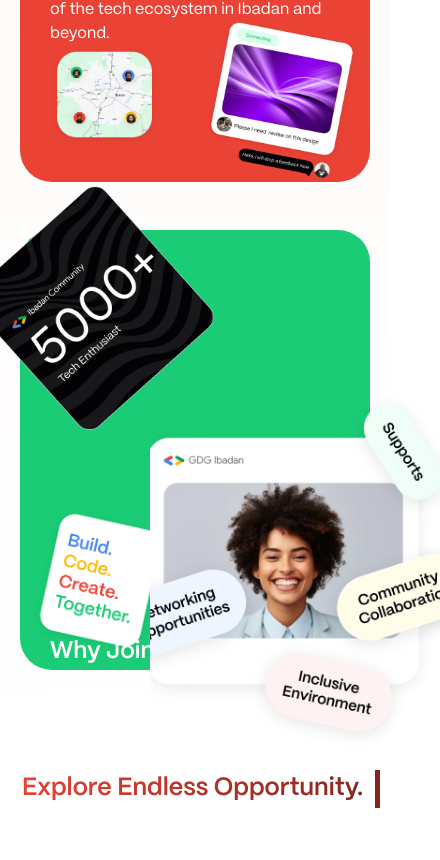
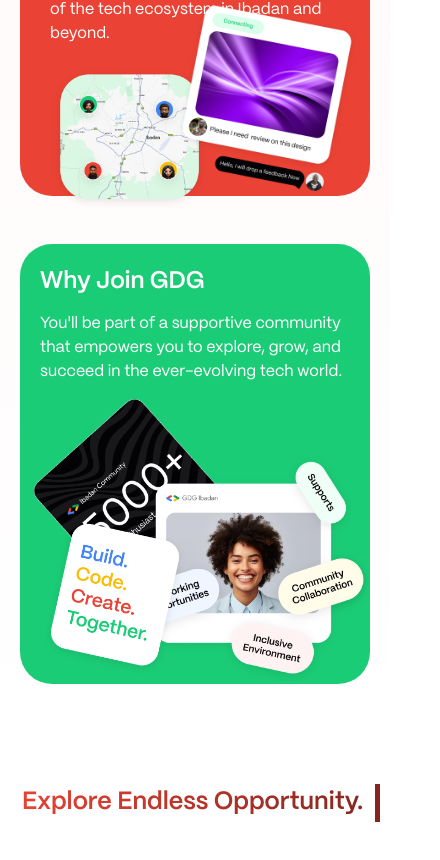
Before and after one commit to gdg-ibadan01/website, a Nuxt app: page / in a window 390 px wide. Shown: the part 1984-2844 px from the top of the page, 440 px wide, since content can reach past the window. Built offline with nearby package versions, Linux system fonts and the light colour scheme.

Commit message:
fix: our mission section responsiveness done

```diff
--- a/components/Homepage/Mission/index.vue
+++ b/components/Homepage/Mission/index.vue
@@ -9,28 +9,16 @@
 
 			<div class="flex justify-between flex-wrap">
 				<div
-					class="lg:w-[433px] w-[100%] lg:h-[800px] h-[750px] py-[30px] rounded-[32px] bg-blue-500 px-0 lg:px-[27px] lg:py-[17px] relative mb-[28px] lg:mb-[0] flex flex-col-reverse lg:flex-col"
-				>
+					class="lg:w-[433px] w-[100%] lg:h-[800px] h-[750px] py-[30px] rounded-[32px] bg-blue-500 px-0 lg:px-[27px] lg:py-[17px] relative mb-[28px] lg:mb-[0] flex flex-col-reverse lg:flex-col">
 					<div class="relative w-[100%] h-[500px]">
-						<img
-							src="~/assets/images/overlay-img-3.png"
-							alt=""
-							class="absolute z-30 bottom-[0px]"
-						>
-						<img
-							src="~/assets/images/overlay-img-2.png"
-							alt=""
-							class="absolute z-20 bottom-0 lg:bottom-[50px] right-[30px] w-[204px] h-[390px] object-cover"
-						>
-						<img
-							src="~/assets/images/overlay-img-1.png"
-							alt=""
-							class="absolute top-0 lg:top-[-50px] right-[15px] lg:right-0 z-10"
-						>
+						<img src="~/assets/images/overlay-img-3.png" alt="" class="absolute z-30 bottom-[0px]">
+						<img src="~/assets/images/overlay-img-2.png" alt=""
+							class="absolute z-20 bottom-0 lg:bottom-[50px] right-[30px] w-[204px] h-[390px] object-cover">
+						<img src="~/assets/images/overlay-img-1.png" alt=""
+							class="absolute top-0 lg:top-[-50px] right-[15px] lg:right-0 z-10">
 					</div>
 					<div
-						class="lg:absolute static lg:bottom-[82px] bottom-0 max-w-[339px] px-[20px] lg:px-0 mb-5 lg:mb-0"
-					>
+						class="lg:absolute static lg:bottom-[82px] bottom-0 max-w-[339px] px-[20px] lg:px-0 mb-5 lg:mb-0">
 						<h2 class="text-[36px] text-white-primary mb-[18px] font-semibold">
 							About us
 						</h2>
@@ -42,24 +30,16 @@
 					</div>
 				</div>
 				<div class="w-[711px] h='100% flex flex-col justify-between items-center">
-					<div class="bg-orange-500 py-[36px] px-[30px] relative w-[100%] rounded-[32px] mb-[48px]">
+					<div class="bg-orange-500 py-[36px] px-[30px] relative w-[100%] h-[402px] lg:h-auto rounded-[32px] mb-[48px]">
 						<div
-							class="absolute lg:right-[10px] right-[10px] lg:top-[-100px] bottom-[0] w-[156px] lg:w-[352px] lg:h-[393px]"
-						>
-							<img
-								src="~/assets/images/review-image.png"
-								alt=""
-								class="w-[100%] object-cover h-[100%]"
-							>
+							class="absolute lg:right-[10px] right-[10px] lg:top-[-100px] bottom-[0] w-[186px] lg:w-[352px] lg:h-[393px]">
+							<img src="~/assets/images/review-image.png" alt="" class="w-[100%] object-cover h-[100%]">
 						</div>
 						<div class="flex lg:flex-col flex-col-reverse">
-							<div class="w-[109px] lg:w-[216px]">
-								<img
-									src="~/assets/images/map-2.png"
-									alt=""
-								>
+							<div class="w-[159px] lg:w-[216px]">
+								<img src="~/assets/images/map-2.png" alt="">
 							</div>
-							<div>
+							<div class="mb-5 lg:mb-0">
 								<h2 class="mb-[12px] text-white-primary lg:text-[36px] text-[24px] font-semibold">
 									Our Mission
 								</h2>
@@ -73,37 +53,30 @@
 							</div>
 						</div>
 					</div>
-					<div
-						class="bg-green-500 py-[36px] lg:h-[360px] h-[440px] px-[30px] relative w-[100%] rounded-[32px] lg:flex-col flex-col"
-					>
-						<div
-							class=" absolute lg:left-[30px] left-[10px] lg:top-[-50px] bottom-[-80px] w-[140px] lg:w-[210px] h-[244px]"
-						>
-							<img
-								src="~/assets/images/build.png"
-								alt=""
-							>
+					<div class="bg-green-500 py-5 lg:h-[360px] h-[440px] px-5 w-[100%] rounded-[32px] flex relative">
+						<div class="flex flex-col lg:justify-end justify-start">
+							<div class="absolute lg:top-[-50px] bottom-[10px] lg:w-[210px] lg:h-[244px] w-[150px] h-[156px] z-30 lg:z-0">
+								<img src="~/assets/images/build.png" alt="" class="w-full h-full object-cover">
 							</div>
-						<div class="relative right-0 w-[100%] h-[100%]">
-							<img
-								src="~/assets/images/members.png"
-								alt=""
-								class="absolute z-10 top-[-80px] right-[120px] w-[255px] h-[244px] object-cover"
-							>
-							<img
-								src="~/assets/images/review.png"
-								alt=""
-								class="absolute z-20 right-[-100px] w-[370px] h-[365px] object-cover bottom-[-120px]"
-							>
-						</div>
-						<div class="max-w-[401px] lg:absolute static bottom-[35px]">
+
+							<div class="max-w-[401px]">
 								<h2 class="mb-[12px] text-white-primary lg:text-[36px] text-[24px] font-semibold">
 									Why Join GDG
 								</h2>
 								<p class="text-white-primary lg:text-[18px] text-[16px] font-normal">
-								You'll be part of a supportive community that empowers you to explore, grow, and succeed
+									You'll be part of a supportive community that empowers you to explore, grow, and
+									succeed
 									in the ever-evolving tech world.
 								</p>
+							</div>
+						</div>
+						<div class="absolute top-0 lg:right-[-70px] right-[0px]">
+							<div class="relative lg:top-[-50px] top-[150px] right-[100px] lg:w-[233px] lg:h-[244px] w-[201px] h-[208px]">
+								<img src="~/assets/images/members.png" alt="" class="w-full h-full object-cover">
+							</div>
+							<div class="relative lg:bottom-[150px] bottom-[0px] z-20 lg:w-[370px] lg:h-[365px] w-[238px] h-[236px]">
+								<img src="~/assets/images/review.png" alt="" class="object-cover w-full h-full">
+							</div>
 						</div>
 					</div>
 				</div>
```
Lines whose indentation alone changed are shown as unchanged.
